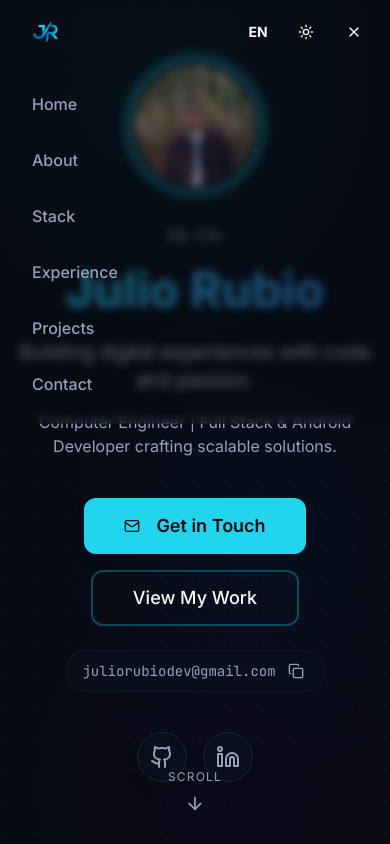
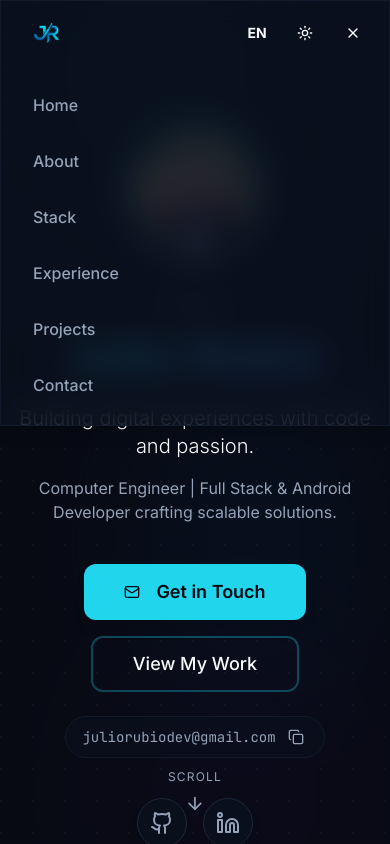
Before and after one commit to Juliorubiodev/JRDev_Portfolio, a React (Vite) app: page / in a window 390 px wide. Both pictures are taken after a click on the button 354 px from the left and 32 px from the top of the page. Shown: the top 844 px of the page. Built offline with nearby package versions, Linux system fonts and the light colour scheme; the HTML template or start-up script is replaced by a standard one.

Commit message:
Fix navigation in mobile devices and responsive home photo

```diff
--- a/index.html
+++ b/index.html
@@ -16,12 +16,12 @@
   <meta property="og:description"
     content="Building digital experiences with code and passion. Computer Engineer specializing in React, TypeScript, and modern web technologies." />
   <meta property="og:type" content="website" />
-  <meta property="og:image" content="/assets/favicon_transparent.png" />
+  <meta property="og:image" content="/assets/jr-logo.png" />
 
   <meta name="twitter:card" content="summary_large_image" />
   <meta name="twitter:title" content="Julio Rubio | Computer Engineer" />
   <meta name="twitter:description" content="Building digital experiences with code and passion." />
-  <meta name="twitter:image" content="/assets/favicon_transparent.png" />
+  <meta name="twitter:image" content="/assets/jr-logo.png" />
   <link rel="icon" type="image/png" href="/assets/favicon_transparent.png" />
 </head>
 
--- a/src/components/About.tsx
+++ b/src/components/About.tsx
@@ -17,7 +17,7 @@ export const About = () => {
   ];
 
   return (
-    <section id="about" className="py-24 md:py-32 relative">
+    <section id="about" className="py-24 md:py-32 relative scroll-mt-28">
       <div className="container-wide section-padding">
         <div className="max-w-4xl mx-auto">
           {/* Section Header */}
--- a/src/components/Experience.tsx
+++ b/src/components/Experience.tsx
@@ -7,7 +7,7 @@ export const Experience = () => {
   const { t } = useLanguage();
 
   return (
-    <section id="experience" className="py-24 md:py-32 relative">
+    <section id="experience" className="py-24 md:py-32 relative scroll-mt-28">
       <div className="container-wide section-padding">
         {/* Section Header */}
         <motion.div
@@ -38,15 +38,13 @@ export const Experience = () => {
               whileInView={{ opacity: 1, y: 0 }}
               viewport={{ once: true, margin: "-100px" }}
               transition={{ duration: 0.7, ease: "easeOut", delay: index * 0.1 }}
-              className={`relative flex items-start gap-8 mb-12 ${
-                index % 2 === 0 ? "md:flex-row" : "md:flex-row-reverse"
-              }`}
+              className={`relative flex items-start gap-8 mb-12 ${index % 2 === 0 ? "md:flex-row" : "md:flex-row-reverse"
+                }`}
             >
               {/* Icon */}
               <div
-                className={`absolute left-8 md:left-1/2 -translate-x-1/2 z-10 w-12 h-12 rounded-full flex items-center justify-center border-4 border-background ${
-                  job.type === "work" ? "bg-primary" : "bg-accent"
-                }`}
+                className={`absolute left-8 md:left-1/2 -translate-x-1/2 z-10 w-12 h-12 rounded-full flex items-center justify-center border-4 border-background ${job.type === "work" ? "bg-primary" : "bg-accent"
+                  }`}
               >
                 {job.type === "work" ? (
                   <Briefcase className="w-5 h-5 text-primary-foreground" />
@@ -57,9 +55,8 @@ export const Experience = () => {
 
               {/* Content */}
               <div
-                className={`ml-24 md:ml-0 md:w-[calc(50%-2rem)] ${
-                  index % 2 === 0 ? "md:pr-8 md:text-right" : "md:pl-8"
-                }`}
+                className={`ml-24 md:ml-0 md:w-[calc(50%-2rem)] ${index % 2 === 0 ? "md:pr-8 md:text-right" : "md:pl-8"
+                  }`}
               >
                 <motion.div
                   whileHover={{ y: -4 }}
--- a/src/components/Footer.tsx
+++ b/src/components/Footer.tsx
@@ -13,7 +13,7 @@ export const Footer = () => {
   const { t } = useLanguage();
 
   return (
-    <footer id="contact" className="py-24 md:py-32 relative overflow-hidden">
+    <footer id="contact" className="py-24 md:py-32 relative overflow-hidden scroll-mt-28">
       {/* Background Elements */}
       <div className="absolute inset-0 overflow-hidden">
         <motion.div
--- a/src/components/Hero.tsx
+++ b/src/components/Hero.tsx
@@ -25,7 +25,7 @@ export const Hero = () => {
   return (
     <section
       id="home"
-      className="relative min-h-screen flex items-center justify-center overflow-hidden"
+      className="relative min-h-screen flex items-center justify-center overflow-hidden pt-32 md:pt-0 scroll-mt-28"
     >
       <div className="container-wide section-padding relative z-10">
         <div className="max-w-4xl mx-auto text-center">
--- a/src/components/Navbar.tsx
+++ b/src/components/Navbar.tsx
@@ -30,9 +30,25 @@ export const Navbar = () => {
 
   const scrollToSection = (id: string) => {
     const element = document.getElementById(id);
-    if (element) {
-      element.scrollIntoView({ behavior: "smooth" });
+    if (!element) return;
+
+    const headerOffset = 80;
+    const elementPosition = element.getBoundingClientRect().top;
+    const offsetPosition = elementPosition + window.scrollY - headerOffset;
+
+    if (isOpen) {
       setIsOpen(false);
+      setTimeout(() => {
+        window.scrollTo({
+          top: offsetPosition,
+          behavior: "smooth"
+        });
+      }, 300);
+    } else {
+      window.scrollTo({
+        top: offsetPosition,
+        behavior: "smooth"
+      });
     }
   };
 
@@ -41,11 +57,10 @@ export const Navbar = () => {
       initial={{ y: -100 }}
       animate={{ y: 0 }}
       transition={{ duration: 0.6, ease: "easeOut" }}
-      className={`fixed top-0 left-0 right-0 z-50 transition-all duration-300 ${
-        scrolled
+      className={`fixed top-0 left-0 right-0 z-50 transition-all duration-300 ${scrolled || isOpen
           ? "glass shadow-lg border-b border-border/50"
           : "bg-background/50 backdrop-blur-sm"
-      }`}
+        }`}
     >
       <div className="container-wide section-padding">
         <div className="flex items-center justify-between h-16 md:h-20">
@@ -80,7 +95,7 @@ export const Navbar = () => {
 
           {/* Actions */}
           <div className="flex items-center gap-2">
-          {/* Language Toggle */}
+            {/* Language Toggle */}
             <Button
               variant="ghost"
               size="icon"
@@ -143,16 +158,20 @@ export const Navbar = () => {
             >
               <div className="py-4 space-y-2">
                 {navItems.map((item, index) => (
-                  <motion.button
+                  <motion.a
                     key={item.id}
-                    onClick={() => scrollToSection(item.id)}
+                    href={`#${item.id}`}
+                    onClick={(e) => {
+                      e.preventDefault();
+                      scrollToSection(item.id);
+                    }}
                     initial={{ opacity: 0, x: -20 }}
                     animate={{ opacity: 1, x: 0 }}
                     transition={{ delay: index * 0.1 }}
                     className="block w-full text-left px-4 py-3 text-base font-medium text-muted-foreground hover:text-foreground hover:bg-secondary/50 rounded-lg transition-colors"
                   >
                     {t.nav[item.label]}
-                  </motion.button>
+                  </motion.a>
                 ))}
               </div>
             </motion.div>
--- a/src/components/Projects.tsx
+++ b/src/components/Projects.tsx
@@ -10,7 +10,7 @@ export const Projects = () => {
   const { t } = useLanguage();
 
   return (
-    <section id="projects" className="py-24 md:py-32 relative">
+    <section id="projects" className="py-24 md:py-32 relative scroll-mt-28">
       <div className="container-wide section-padding">
         {/* Section Header */}
         <motion.div
--- a/src/components/TechStack.tsx
+++ b/src/components/TechStack.tsx
@@ -49,7 +49,7 @@ export const TechStack = () => {
   const { t } = useLanguage();
 
   return (
-    <section id="stack" className="py-24 md:py-32 relative overflow-hidden">
+    <section id="stack" className="py-24 md:py-32 relative scroll-mt-28 overflow-hidden">
       <div className="container-wide section-padding">
         {/* Section Header */}
         <motion.div
```
Also changed, not shown: public/assets/jr-logo.png.
